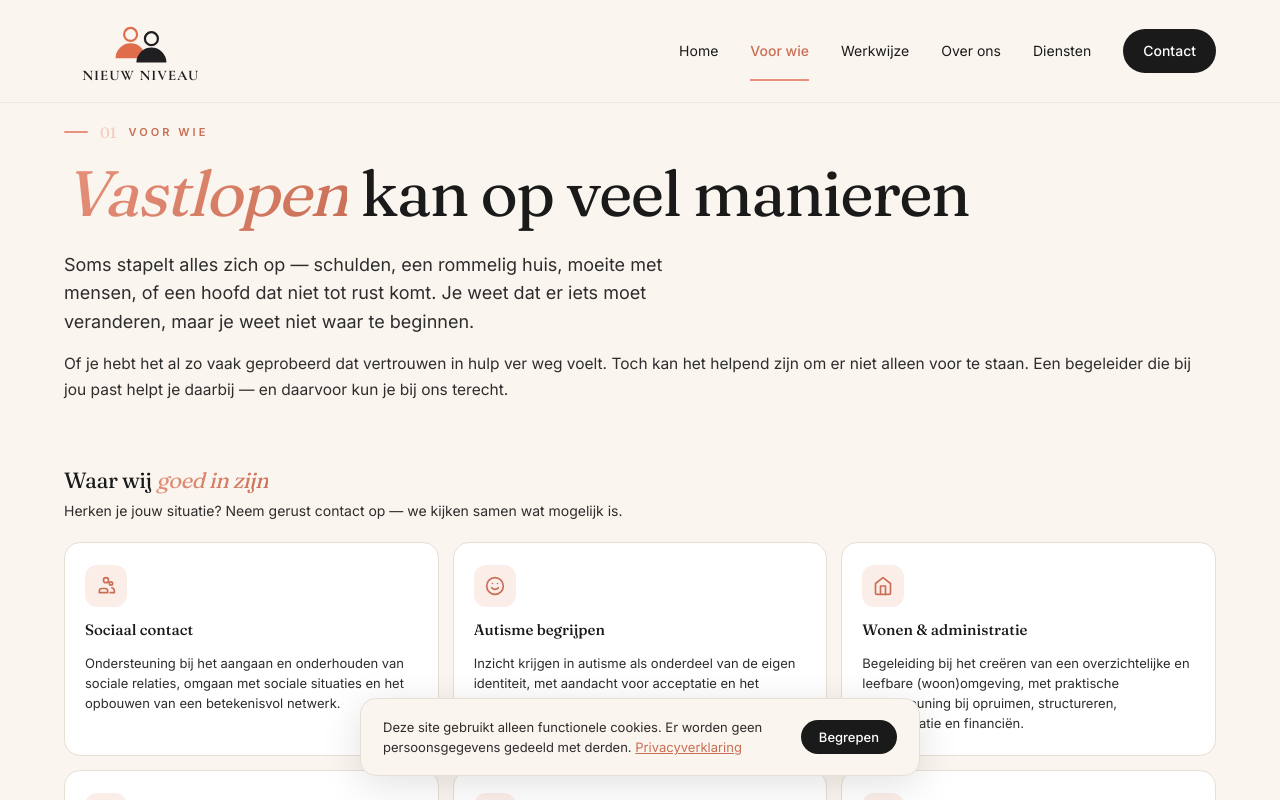
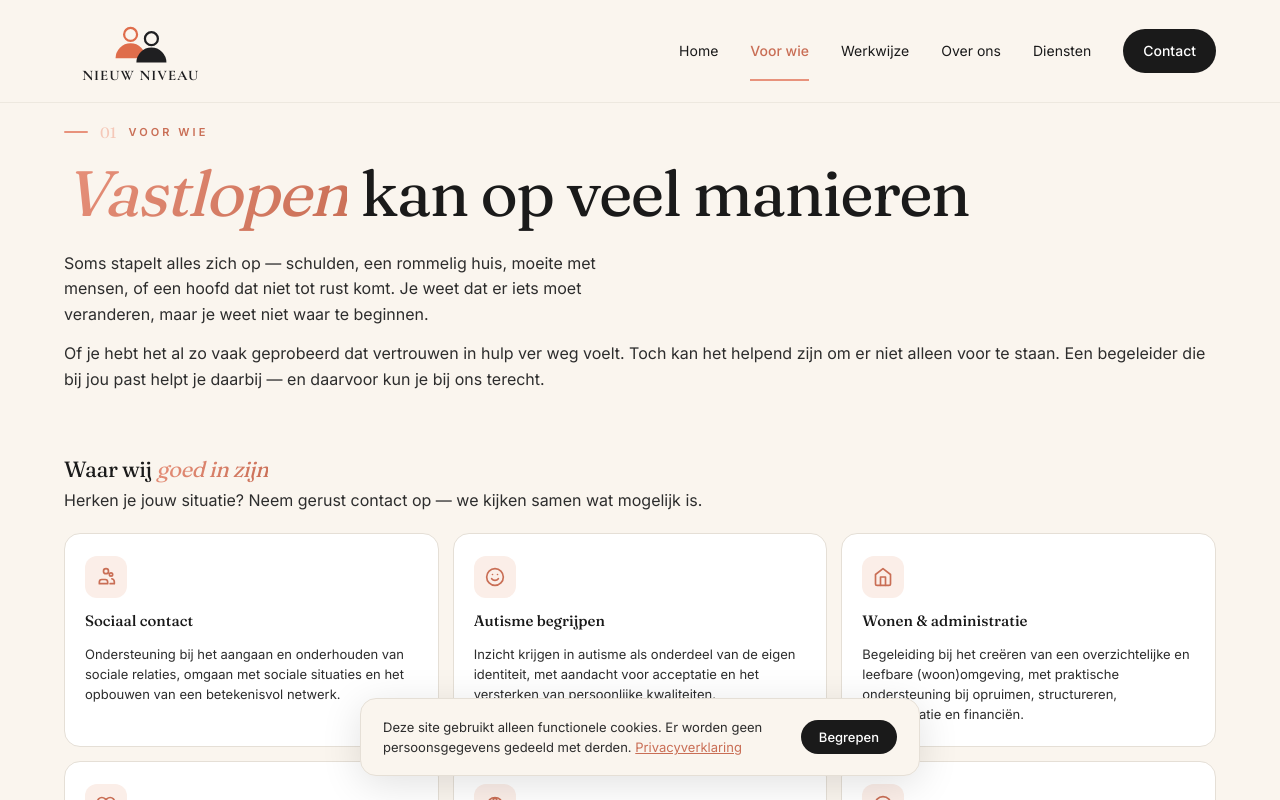
Before and after one commit to BramLuijben/Nieuw-Niveau-, a Next.js app: page /voor-wie in a window 1280 px wide. Shown: the top 800 px of the page. Built offline with nearby package versions, Linux system fonts and the light colour scheme; no server answers.

Commit message:
voor-wie: broodtekst egaliseerd naar 16px
Co-Authored-By: Claude Sonnet 4.6 <noreply@anthropic.com>

```diff
--- a/src/app/voor-wie/VoorWieContent.tsx
+++ b/src/app/voor-wie/VoorWieContent.tsx
@@ -51,10 +51,10 @@ export default function VoorWieContent() {
 
         <FadeIn delay={0.2} from="left">
           <div className={styles.introText}>
-            <p style={{ fontSize: '18px', lineHeight: '1.6', color: 'var(--zwart-zacht)', maxWidth: '58ch' }}>
+            <p style={{ fontSize: '16px', lineHeight: '1.6', color: 'var(--zwart-zacht)', maxWidth: '58ch' }}>
               Soms stapelt alles zich op — schulden, een rommelig huis, moeite met mensen, of een hoofd dat niet tot rust komt. Je weet dat er iets moet veranderen, maar je weet niet waar te beginnen.
             </p>
-            <p style={{ color: 'var(--zwart-zacht)' }}>
+            <p style={{ fontSize: '16px', lineHeight: '1.6', color: 'var(--zwart-zacht)' }}>
               Of je hebt het al zo vaak geprobeerd dat vertrouwen in hulp ver weg voelt. Toch kan het helpend zijn om er niet alleen voor te staan. Een begeleider die bij jou past helpt je daarbij — en daarvoor kun je bij ons terecht.
             </p>
           </div>
@@ -64,7 +64,7 @@ export default function VoorWieContent() {
         <FadeIn delay={0.1}>
           <div style={{ margin: '64px 0 20px' }}>
             <h2 style={{ fontSize: '22px', marginBottom: '6px' }}>Waar wij <em>goed in zijn</em></h2>
-            <p style={{ fontSize: '14px', color: 'var(--zwart-zacht)' }}>
+            <p style={{ fontSize: '16px', lineHeight: '1.6', color: 'var(--zwart-zacht)' }}>
               Herken je jouw situatie? Neem gerust contact op — we kijken samen wat mogelijk is.
             </p>
           </div>
```
